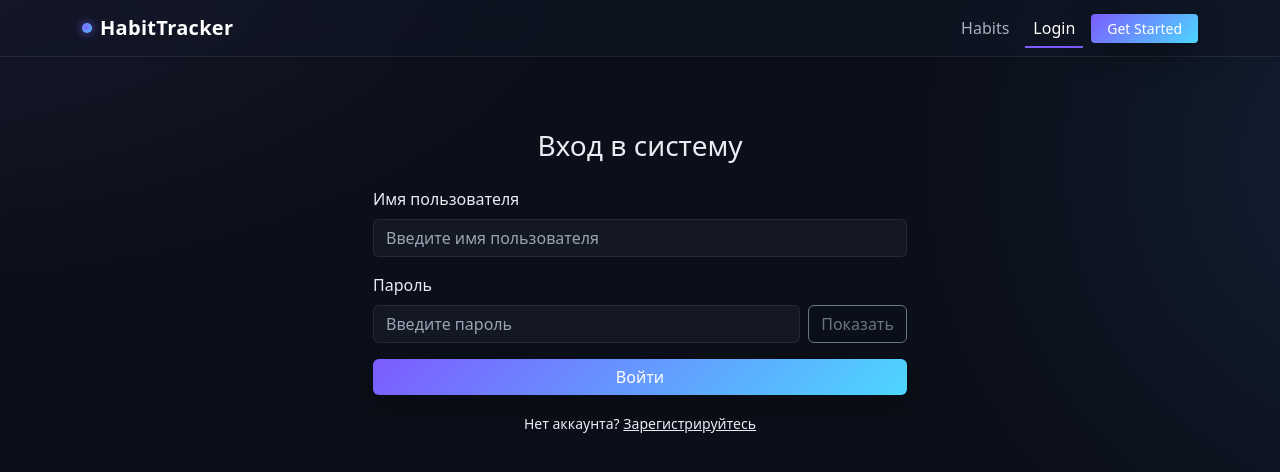
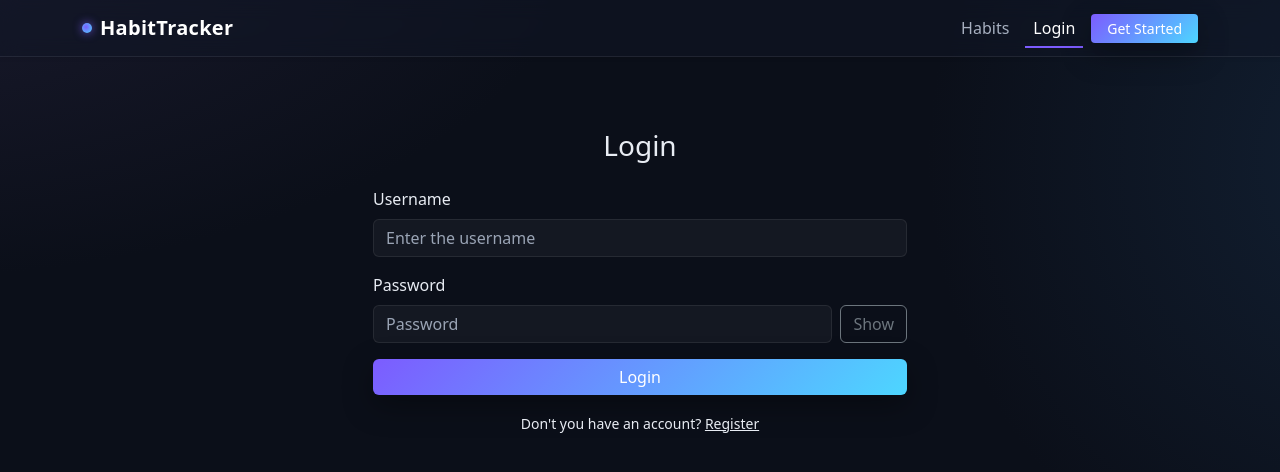
Before and after one commit to Bekzhanizb/HabitTrackerFrontend, a React (Create React App) app: page /login in a window 1280 px wide. Shown: the top 472 px of the page. Built offline with nearby package versions, Linux system fonts and the light colour scheme.

Commit message:
Fixed Register and Login logic

```diff
--- a/src/pages/LoginPage.jsx
+++ b/src/pages/LoginPage.jsx
@@ -22,38 +22,20 @@ const LoginPage = () => {
     setLoading(true);
 
     try {
-            // ВАЖНО: отправляем как x-www-form-urlencoded (совместимо с c.PostForm)
-            const body = new URLSearchParams();
-            body.set("username", username);
-            body.set("password", password);
-
-            const res = await api.post("/login", body, {
-                headers: { "Content-Type": "application/x-www-form-urlencoded" },
+        const res = await api.post("/login", {
+            username,
+            password,
         });
 
-            const token =
-                res.data?.token ||
-                res.data?.access_token ||
-                res.data?.jwt ||
-                res.data?.data?.token;
-
-            const rawUser =
-                res.data?.user ||
-                res.data?.data?.user || {
-                    id: res.data?.id ?? res.data?.user_id,
-                    username: res.data?.username ?? username,
-                    role: res.data?.role ?? "user",
-                    email: res.data?.email,
-                    picture: res.data?.picture ?? res.data?.avatar ?? null,
-                };
-
-            const user = { ...rawUser, picture: rawUser.picture ?? rawUser.avatar ?? null };
+        const token = res.data?.token;
+        const user = res.data?.user;
 
         if (!token || !user) {
             throw new Error("Некорректный ответ сервера: отсутствует токен или пользователь");
         }
 
         dispatch(login({ user, token }));
+
         try {
             localStorage.setItem("token", token);
             localStorage.setItem("user", JSON.stringify(user));
@@ -67,18 +49,19 @@ const LoginPage = () => {
             err.response?.data?.error ||
             err.response?.data?.message ||
             err.message ||
-                "Неверное имя пользователя или пароль";
+            "Incorrecr name or password";
         setError(message);
     } finally {
         setLoading(false);
     }
 };
 
+
     return (
         <Container className="mt-5">
             <Row className="justify-content-center">
                 <Col md={6}>
-                    <h3 className="text-center mb-4">Вход в систему</h3>
+                    <h3 className="text-center mb-4">Login</h3>
 
                     {error && (
                         <Alert variant="danger" className="text-center">
@@ -88,10 +71,10 @@ const LoginPage = () => {
 
                     <Form onSubmit={handleLogin}>
                         <Form.Group className="mb-3">
-                            <Form.Label>Имя пользователя</Form.Label>
+                            <Form.Label>Username</Form.Label>
                             <Form.Control
                                 type="text"
-                                placeholder="Введите имя пользователя"
+                                placeholder="Enter the username"
                                 value={username}
                                 onChange={(e) => setUsername(e.target.value)}
                                 autoComplete="username"
@@ -100,11 +83,11 @@ const LoginPage = () => {
                         </Form.Group>
 
                         <Form.Group className="mb-3">
-                            <Form.Label>Пароль</Form.Label>
+                            <Form.Label>Password</Form.Label>
                             <div className="d-flex gap-2">
                                 <Form.Control
                                     type={showPass ? "text" : "password"}
-                                    placeholder="Введите пароль"
+                                    placeholder="Password"
                                     value={password}
                                     onChange={(e) => setPassword(e.target.value)}
                                     autoComplete="current-password"
@@ -115,7 +98,7 @@ const LoginPage = () => {
                                     type="button"
                                     onClick={() => setShowPass((s) => !s)}
                                 >
-                                    {showPass ? "Скрыть" : "Показать"}
+                                    {showPass ? "Hide" : "Show"}
                                 </Button>
                             </div>
                         </Form.Group>
@@ -124,16 +107,16 @@ const LoginPage = () => {
                             {loading ? (
                                 <>
                                     <Spinner size="sm" animation="border" className="me-2" />
-                                    Входим...
+                                    Logging...
                                 </>
                             ) : (
-                                "Войти"
+                                "Login"
                             )}
                         </Button>
 
                         <div className="text-center mt-3">
                             <small>
-                                Нет аккаунта? <Link to="/register">Зарегистрируйтесь</Link>
+                                Don't you have an account? <Link to="/register">Register</Link>
                             </small>
                         </div>
                     </Form>
--- a/src/pages/RegisterPage.jsx
+++ b/src/pages/RegisterPage.jsx
@@ -82,8 +82,8 @@ export default function RegisterPage() {
         setError("Введите имя пользователя");
         return;
     }
-        if ((formData.password || "").length < 6) {
-            setError("Пароль должен быть не менее 6 символов");
+    if ((formData.password || "").length < 3) {
+        setError("Пароль должен быть не менее 3 символов");
         return;
     }
     if (!formData.city_id) {
@@ -98,8 +98,10 @@ export default function RegisterPage() {
         data.append("password", formData.password);
         data.append("city_id", String(Number(formData.city_id)));
 
-            // ⚠️ ВАЖНО: временно НЕ отправляем avatar, чтобы избежать 500 на Windows из-за абсолютного пути "/uploads/..."
-            // if (formData.avatar) data.append("avatar", formData.avatar);
+        // ✅ Возвращаем загрузку аватара
+        if (formData.avatar) {
+            data.append("avatar", formData.avatar);
+        }
 
         const res = await api.post("/register", data);
 
@@ -132,10 +134,8 @@ export default function RegisterPage() {
             localStorage.setItem("user", JSON.stringify(user));
         } catch {}
 
-            // Фото загрузим позже со страницы профиля через /update-profile
         navigate("/profile", { replace: true });
     } catch (err) {
-            // Печатаем максимум деталей, чтобы понять точную причину 500
         console.error("Ошибка при регистрации:", err);
         const status = err.response?.status;
         const payload = err.response?.data;
@@ -147,6 +147,7 @@ export default function RegisterPage() {
         setSending(false);
     }
 };
+
 
     return (
         <Container className="mt-5">
```
Lines whose indentation alone changed are shown as unchanged.
